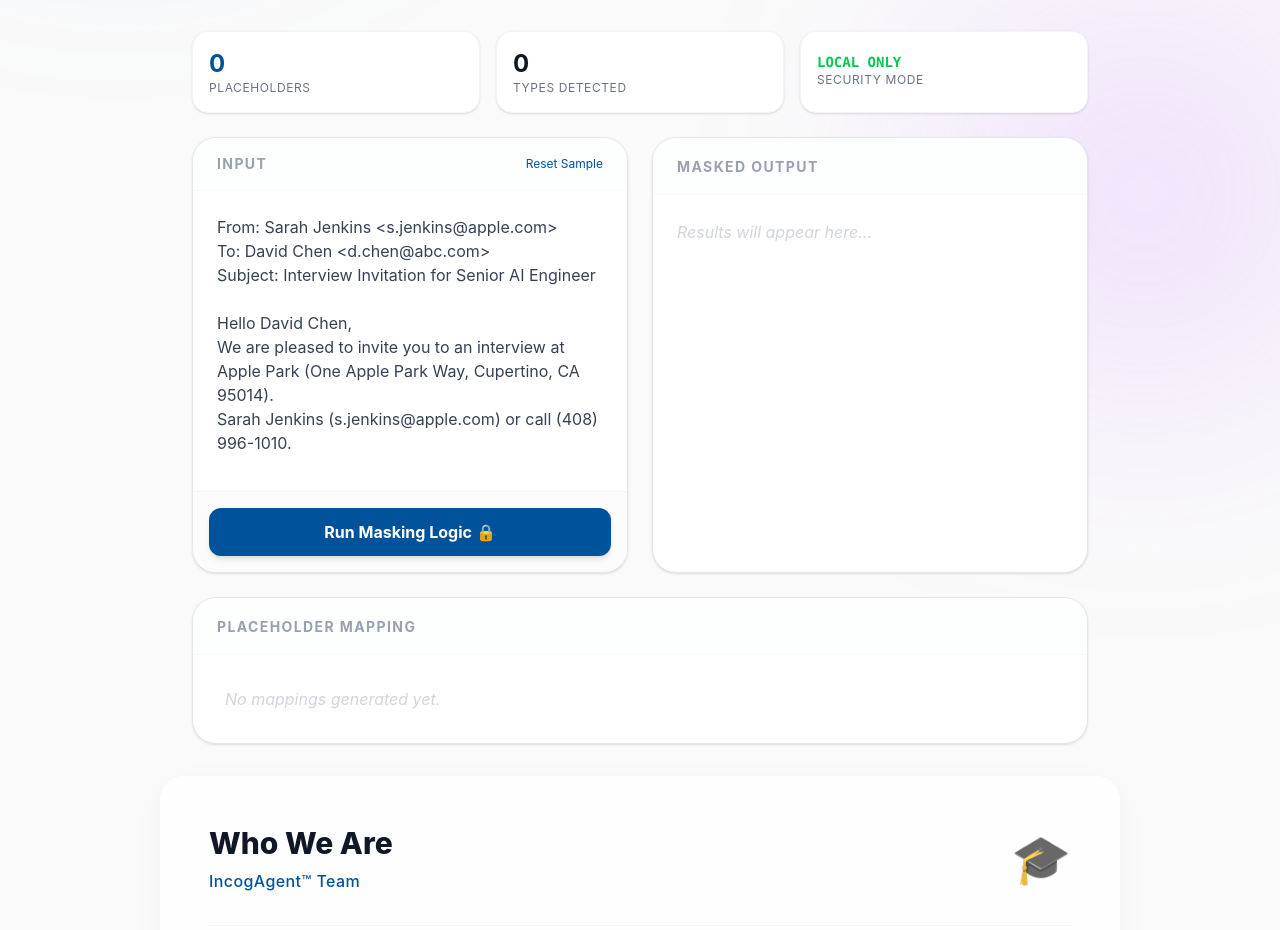
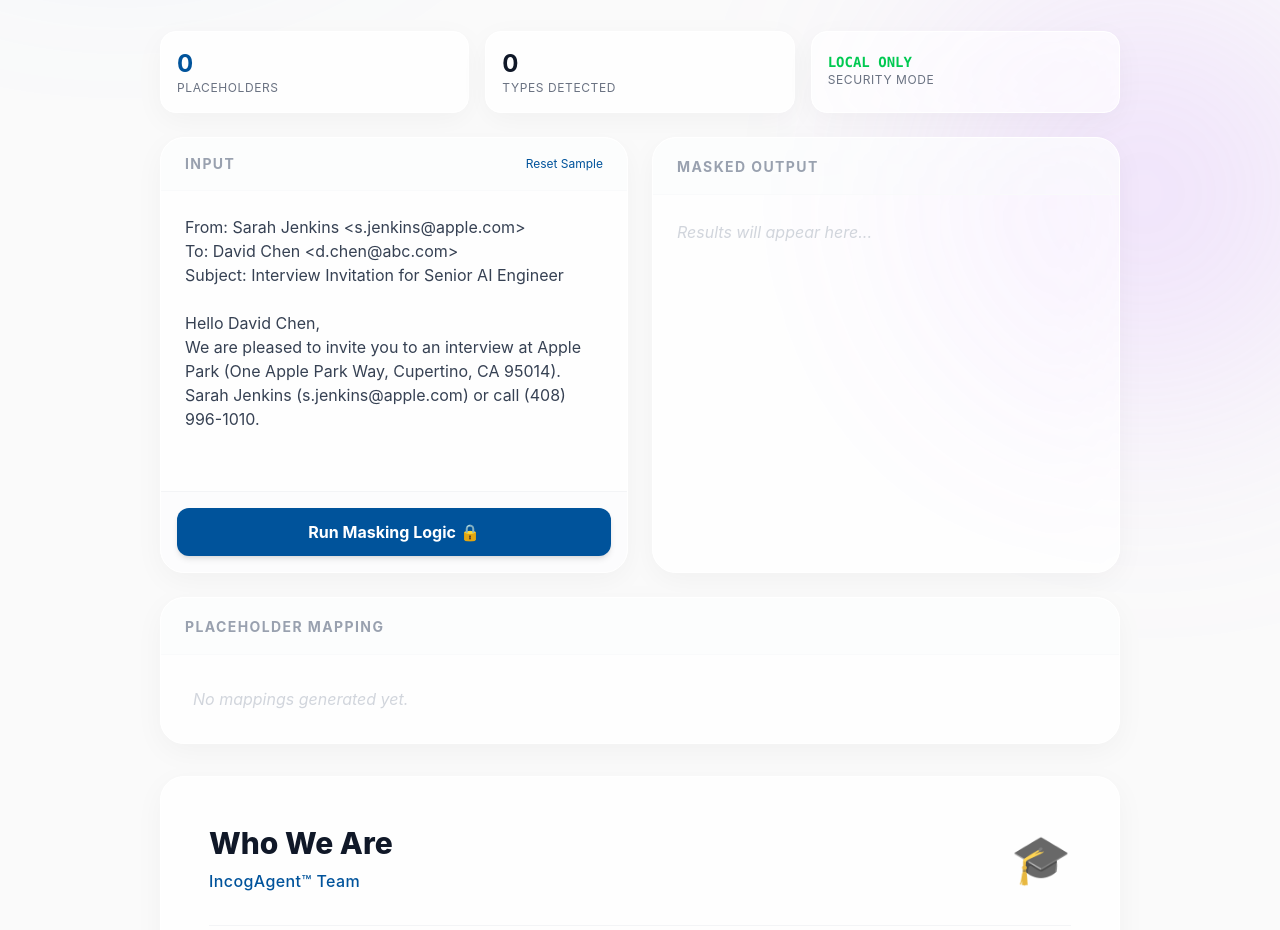
Before and after one commit to IncogAgent-Dev/IncogAgent-Dev.github.io, a React (Vite) app: page / in a window 1280 px wide. Shown: the part 500-1430 px from the top of the page. Built offline with nearby package versions, Linux system fonts and the light colour scheme.

Commit message:
Change Width and Shadows

```diff
--- a/src/components/InteractiveDemo.tsx
+++ b/src/components/InteractiveDemo.tsx
@@ -139,7 +139,7 @@ export default function InteractiveDemo() {
     <div className="w-full max-w-6xl mx-auto space-y-6">
       <div className="grid grid-cols-1 sm:grid-cols-3 gap-4">
         <div
-          className={`bg-white p-4 rounded-2xl border border-gray-100 shadow-sm transition-all ${
+          className={`bg-white/70 backdrop-blur-2xl p-4 rounded-2xl border border-white shadow-[0_8px_30px_rgb(0,0,0,0.04)] transition-all ${
             isPulsing ? "highlight-pulse" : ""
           }`}
         >
@@ -149,7 +149,7 @@ export default function InteractiveDemo() {
           </div>
         </div>
         <div
-          className={`bg-white p-4 rounded-2xl border border-gray-100 shadow-sm transition-all ${
+          className={`bg-white/70 backdrop-blur-2xl p-4 rounded-2xl border border-white shadow-[0_8px_30px_rgb(0,0,0,0.04)] transition-all ${
             isPulsing ? "highlight-pulse" : ""
           }`}
         >
@@ -158,7 +158,7 @@ export default function InteractiveDemo() {
             Types Detected
           </div>
         </div>
-        <div className="bg-white p-4 rounded-2xl border border-gray-100 shadow-sm">
+        <div className="bg-white/70 backdrop-blur-2xl p-4 rounded-2xl border border-white shadow-[0_8px_30px_rgb(0,0,0,0.04)]">
           <div className="text-2xl font-bold text-green-500 font-mono text-sm uppercase mt-1">
             Local Only
           </div>
@@ -169,7 +169,7 @@ export default function InteractiveDemo() {
       </div>
 
       <div className="grid grid-cols-1 lg:grid-cols-2 gap-6">
-        <div className="bg-white rounded-3xl border border-gray-200 shadow-sm overflow-hidden flex flex-col">
+        <div className="bg-white/70 backdrop-blur-2xl rounded-3xl border border-white shadow-[0_8px_30px_rgb(0,0,0,0.04)] overflow-hidden flex flex-col">
           <div className="px-6 py-4 border-b border-gray-50 flex justify-between items-center bg-gray-50/30">
             <span className="text-sm font-bold text-gray-400 uppercase tracking-widest">
               Input
@@ -196,7 +196,7 @@ export default function InteractiveDemo() {
           </div>
         </div>
 
-        <div className="bg-white rounded-3xl border border-gray-200 shadow-sm overflow-hidden flex flex-col">
+        <div className="bg-white/70 backdrop-blur-2xl rounded-3xl border border-white shadow-[0_8px_30px_rgb(0,0,0,0.04)] overflow-hidden flex flex-col">
           <div className="px-6 py-4 border-b border-gray-50 bg-gray-50/30">
             <span className="text-sm font-bold text-gray-400 uppercase tracking-widest">
               Masked Output
@@ -226,7 +226,7 @@ export default function InteractiveDemo() {
           </div>
         </div>
 
-        <div className="lg:col-span-2 bg-white rounded-3xl border border-gray-200 shadow-sm overflow-hidden">
+        <div className="lg:col-span-2 bg-white/70 backdrop-blur-2xl rounded-3xl border border-white shadow-[0_8px_30px_rgb(0,0,0,0.04)] overflow-hidden">
           <div className="px-6 py-4 border-b border-gray-50 bg-gray-50/30">
             <span className="text-sm font-bold text-gray-400 uppercase tracking-widest">
               Placeholder Mapping
--- a/src/pages/Home.tsx
+++ b/src/pages/Home.tsx
@@ -25,7 +25,7 @@ export default function Home() {
       {/* 统一的卡片容器区 */}
       <section className="relative w-full max-w-5xl mx-auto px-4 sm:px-6 lg:px-8 z-10 space-y-8">
 
-        <section className="relative w-full max-w-6xl mx-auto px-4 sm:px-6 lg:px-8">
+        <section className="relative w-full">
           <div className="text-center mb-10">
             <h2 className="text-3xl font-bold text-gray-900">IncogAgent™ Live Engine Demo</h2>
           </div>
```
